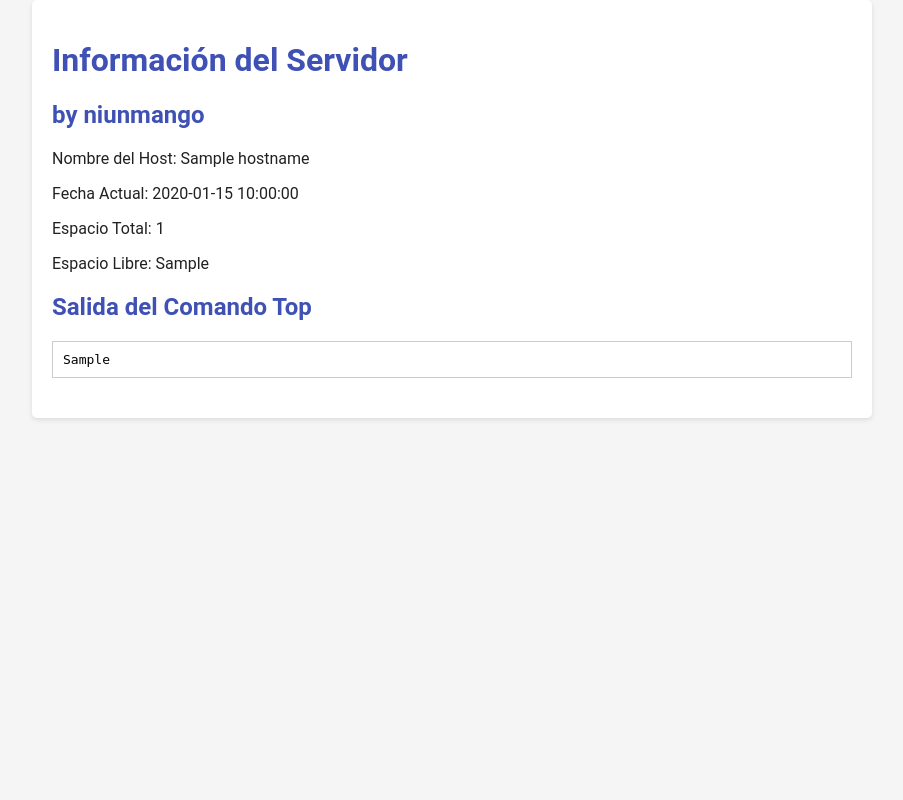
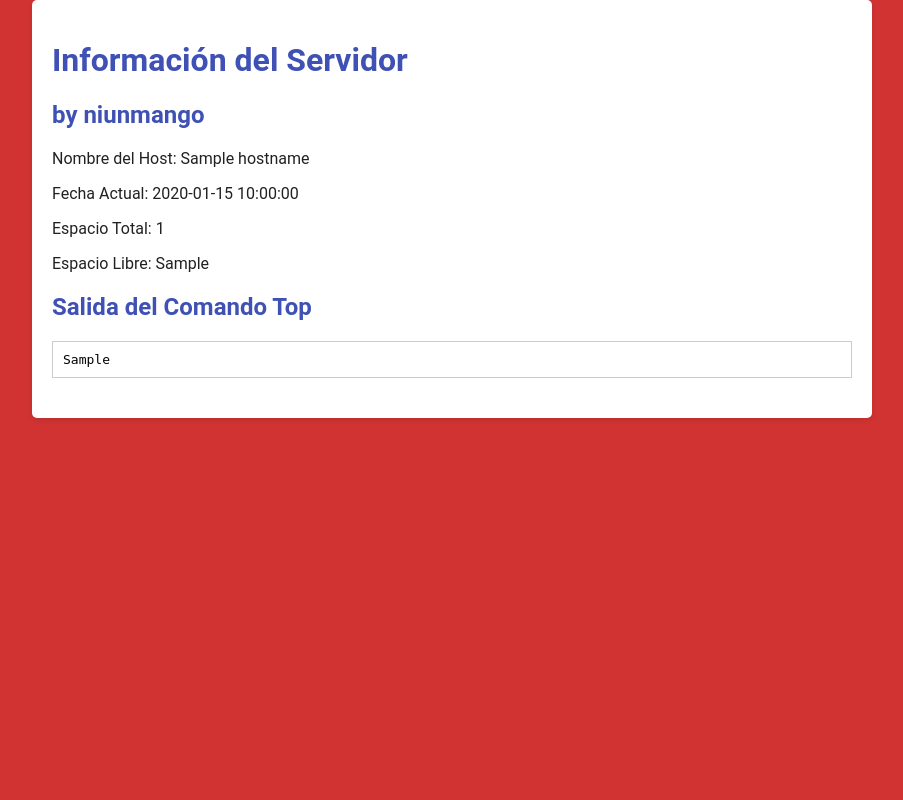
Before and after one commit to niunmango/ays-info-servidor, a Flask app: template templates/index.html in a window 1280 px wide. Shown: the whole page, without its empty margins (188-1091 px from the left). Run offline with Flask 3, Linux system fonts and the light colour scheme; the template is opened without the code that fills it: most values are stand-ins (such as "Sample title", 1, 10 or a date in 2020).

Commit message:
cambio fondo a rojo y actualizo readme

```diff
--- a/templates/index.html
+++ b/templates/index.html
@@ -5,7 +5,7 @@
     <style>
         body {
             font-family: 'Roboto', sans-serif; /* Material Design font */
-            background-color: #f5f5f5; /* Light gray background */
+            background-color: #d13333; /* Light gray background */
             display: flex;
             flex-direction: column;
             align-items: center;
```
Also changed, not shown: readme.md.
